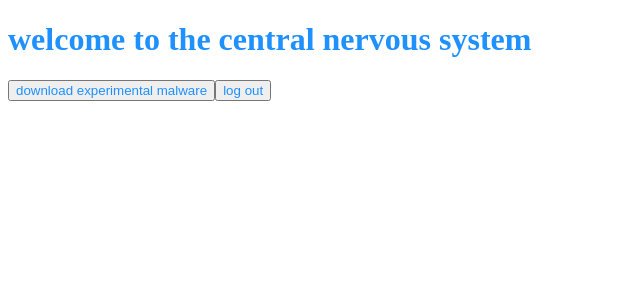
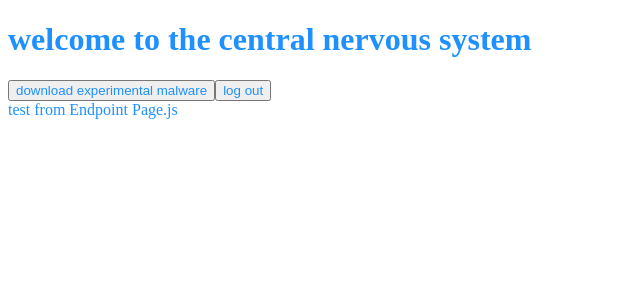
Before and after one commit to JS-Jr-Dev-Job-Board/admin-app, a React (Vite) app: page / in a window 1280 px wide. Shown: the top 300 px of the page, without its empty margins (0-640 px from the left). Built offline with nearby package versions, Linux system fonts and the light colour scheme; no server answers.

Commit message:
initial commit EndpointPage component created and added to App.js

```diff
--- a/src/App.js
+++ b/src/App.js
@@ -2,6 +2,7 @@ import React from 'react'
 import './styles.scss'
 import LoginBtn from './components/OaComp/LoginBtn'
 import LogoutBtn from './components/OaComp/LogoutBtn'
+import EndpointPage from './components/EndpointPage/EndpointPage';
 import './styles.scss'
 
 const App = () => {
@@ -11,6 +12,7 @@ const App = () => {
             <h1>welcome to the central nervous system</h1>
             <LoginBtn />
             <LogoutBtn />
+            <EndpointPage/>
         </>
     )
 }
--- /dev/null
+++ b/src/components/EndpointPage/EndpointPage.js
@@ -0,0 +1,9 @@
+import React from 'react';
+
+const EndpointPage = props => {
+  return (
+    <div>test from Endpoint Page.js</div>
+  )
+}
+
+export default EndpointPage;
--- /dev/null
+++ b/src/styles.css
@@ -0,0 +1,6 @@
+* {
+  -webkit-box-sizing: border-box;
+          box-sizing: border-box;
+  color: dodgerblue;
+}
+/*# sourceMappingURL=styles.css.map */
```
Also changed, not shown: 2 other files (tests, documents, lock files or other folders).
